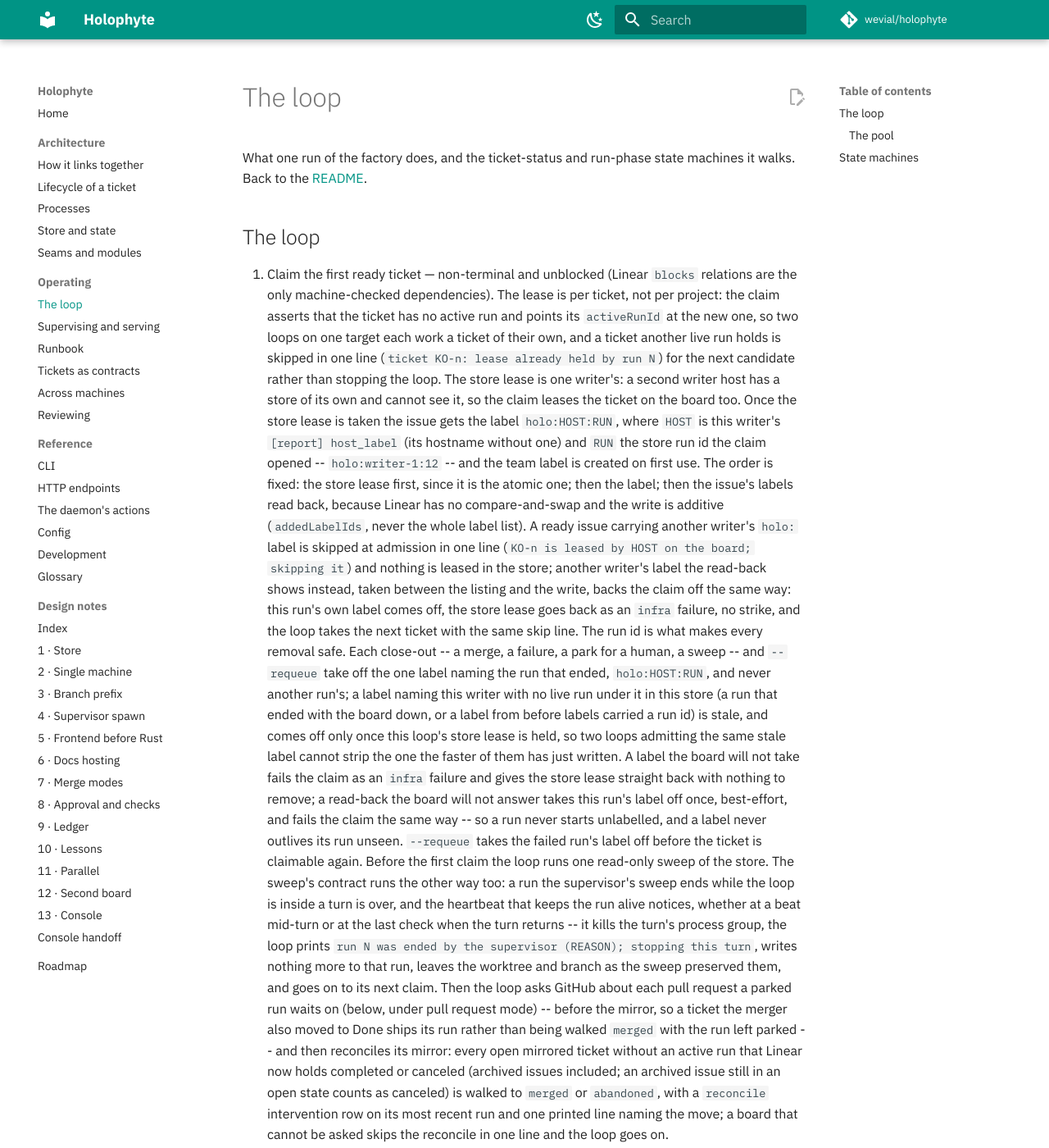
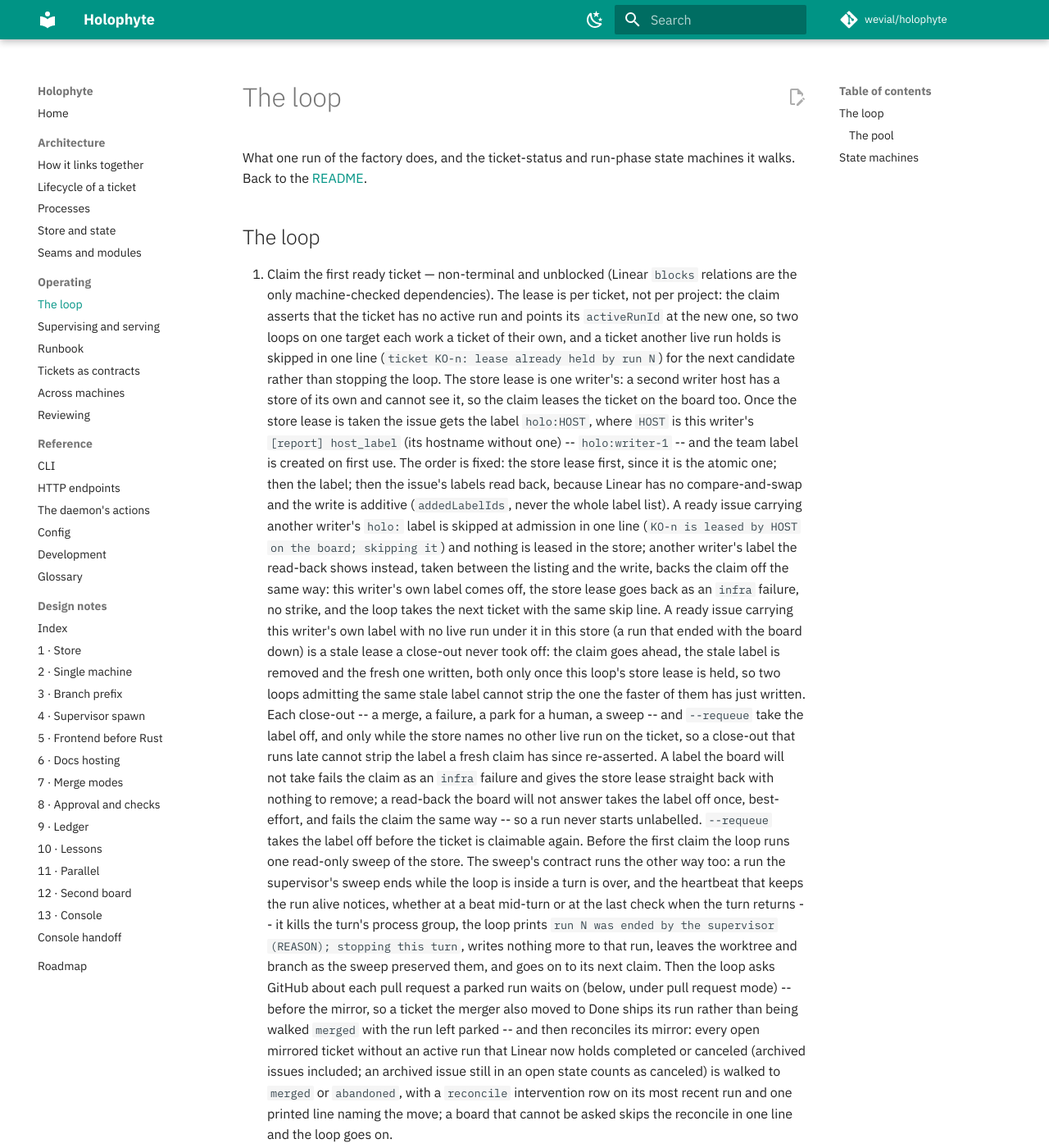
Before and after one commit to wevial/holophyte, an MkDocs documentation site: the page built from docs/loop.md, in a window 1280 px wide and 1400 px high. Shown: the whole window at 82% size. Built offline with MkDocs 1.6.1 and Material for MkDocs 9.7.7, drawn with Linux system fonts in a browser that asks for light colours; comment, search, counter and statistics services are not loaded.

Commit message:
KO-351 review: the lease label is holo:HOST, as the contract names it
Review finding (blocker): board.py generated holo:writer-1:<run_id>
where the ticket requires holo:writer-1. ADDRESS. The run-id suffix was
this branch's own addition from the previous round, made to keep a late
close-out from stripping a fresh claim's label; the contracted label is
the plain holo:HOST, and the acceptance test now witnesses that exact
label added before the implementer starts and removed at the merge.

The safety the suffix bought moves into the store, where it belongs: a
close-out or --requeue takes the label off only while the ticket's
activeRunId is the ending run or none, so a release that runs late,
after a fresh claim of this store has re-asserted the same label under
a new live run, leaves it on (a test witnesses both halves). The claim
keeps its fixed order -- store lease, stale label off, label on, read
back -- and the stale case is this writer's own label on the listing
with no live run in the store, taken off under the store lease just
before the fresh one is written. parse_lease_label, stale_lease_labels
and the run-id shape leave board.py; docs/loop.md and docs/config.md
describe holo:HOST again.

```diff
--- a/docs/loop.md
+++ b/docs/loop.md
@@ -14,34 +14,34 @@ machines it walks. Back to the [README](index.md).
    run N`) for the next candidate rather than stopping the loop. The store
    lease is one writer's: a second writer host has a store of its own and
    cannot see it, so the claim leases the ticket on the board too. Once the
-   store lease is taken the issue gets the label `holo:HOST:RUN`, where
-   `HOST` is this writer's `[report] host_label` (its hostname without one)
-   and `RUN` the store run id the claim opened -- `holo:writer-1:12` -- and
-   the team label is created on first use. The order is fixed: the store
-   lease first, since it is the atomic one; then the label; then the
-   issue's labels read back, because Linear has no compare-and-swap and the
-   write is additive (`addedLabelIds`, never the whole label list). A ready
-   issue carrying another writer's `holo:` label is skipped at admission in
-   one line (`KO-n is leased by HOST on the board; skipping it`) and
-   nothing is leased in the store; another writer's label the read-back
-   shows instead, taken between the listing and the write, backs the claim
-   off the same way: this run's own label comes off, the store lease goes
-   back as an `infra` failure, no strike, and the loop takes the next
-   ticket with the same skip line. The run id is what makes every removal
-   safe. Each close-out -- a merge, a failure, a park for a human, a sweep
-   -- and `--requeue` take off the one label naming the run that ended,
-   `holo:HOST:RUN`, and never another run's; a label naming this writer
-   with no live run under it in this store (a run that ended with the
-   board down, or a label from before labels carried a run id) is stale,
-   and comes off only once this loop's store lease is held, so two loops
-   admitting the same stale label cannot strip the one the faster of them
-   has just written. A label the board will not take fails the claim as an
-   `infra` failure and gives the store lease straight back with nothing to
-   remove; a read-back the board will not answer takes this run's label
-   off once, best-effort, and fails the claim the same way -- so a run
-   never starts unlabelled, and a label never outlives its run unseen.
-   `--requeue` takes the failed run's label off before the ticket is
-   claimable again. Before the
+   store lease is taken the issue gets the label `holo:HOST`, where `HOST`
+   is this writer's `[report] host_label` (its hostname without one) --
+   `holo:writer-1` -- and the team label is created on first use. The
+   order is fixed: the store lease first, since it is the atomic one; then
+   the label; then the issue's labels read back, because Linear has no
+   compare-and-swap and the write is additive (`addedLabelIds`, never the
+   whole label list). A ready issue carrying another writer's `holo:`
+   label is skipped at admission in one line (`KO-n is leased by HOST on
+   the board; skipping it`) and nothing is leased in the store; another
+   writer's label the read-back shows instead, taken between the listing
+   and the write, backs the claim off the same way: this writer's own
+   label comes off, the store lease goes back as an `infra` failure, no
+   strike, and the loop takes the next ticket with the same skip line. A
+   ready issue carrying this writer's own label with no live run under it
+   in this store (a run that ended with the board down) is a stale lease a
+   close-out never took off: the claim goes ahead, the stale label is
+   removed and the fresh one written, both only once this loop's store
+   lease is held, so two loops admitting the same stale label cannot strip
+   the one the faster of them has just written. Each close-out -- a merge,
+   a failure, a park for a human, a sweep -- and `--requeue` take the
+   label off, and only while the store names no other live run on the
+   ticket, so a close-out that runs late cannot strip the label a fresh
+   claim has since re-asserted. A label the board will not take fails the
+   claim as an `infra` failure and gives the store lease straight back
+   with nothing to remove; a read-back the board will not answer takes
+   the label off once, best-effort, and fails the claim the same way --
+   so a run never starts unlabelled. `--requeue` takes the label off
+   before the ticket is claimable again. Before the
    first claim the loop runs one read-only sweep of the store. The sweep's
    contract runs the other way too: a run the supervisor's sweep ends while
    the loop is inside a turn is over, and the heartbeat that keeps the run
```
Also changed, not shown: docs/config.md (+4 -5 lines), 3 other files.
